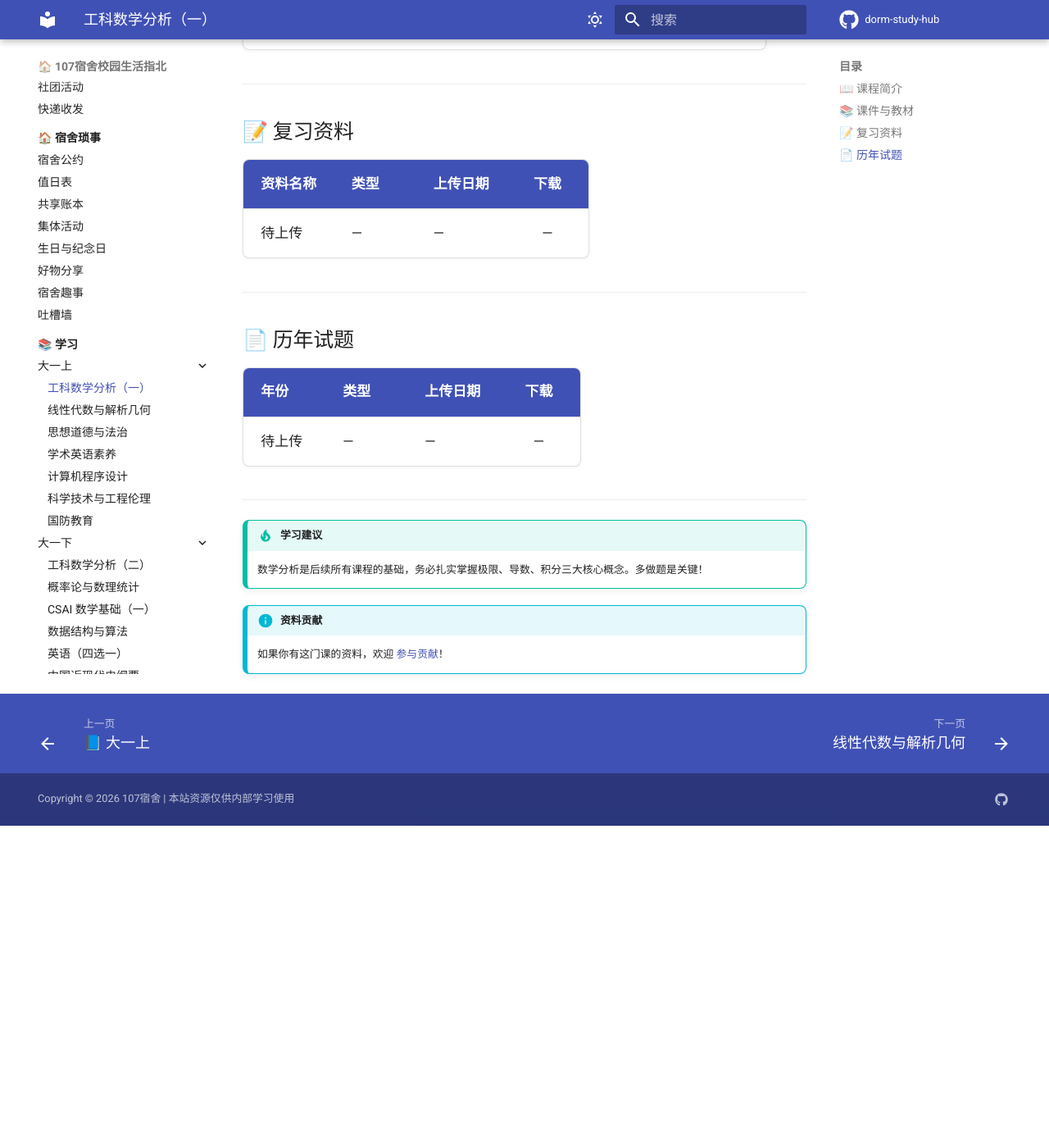
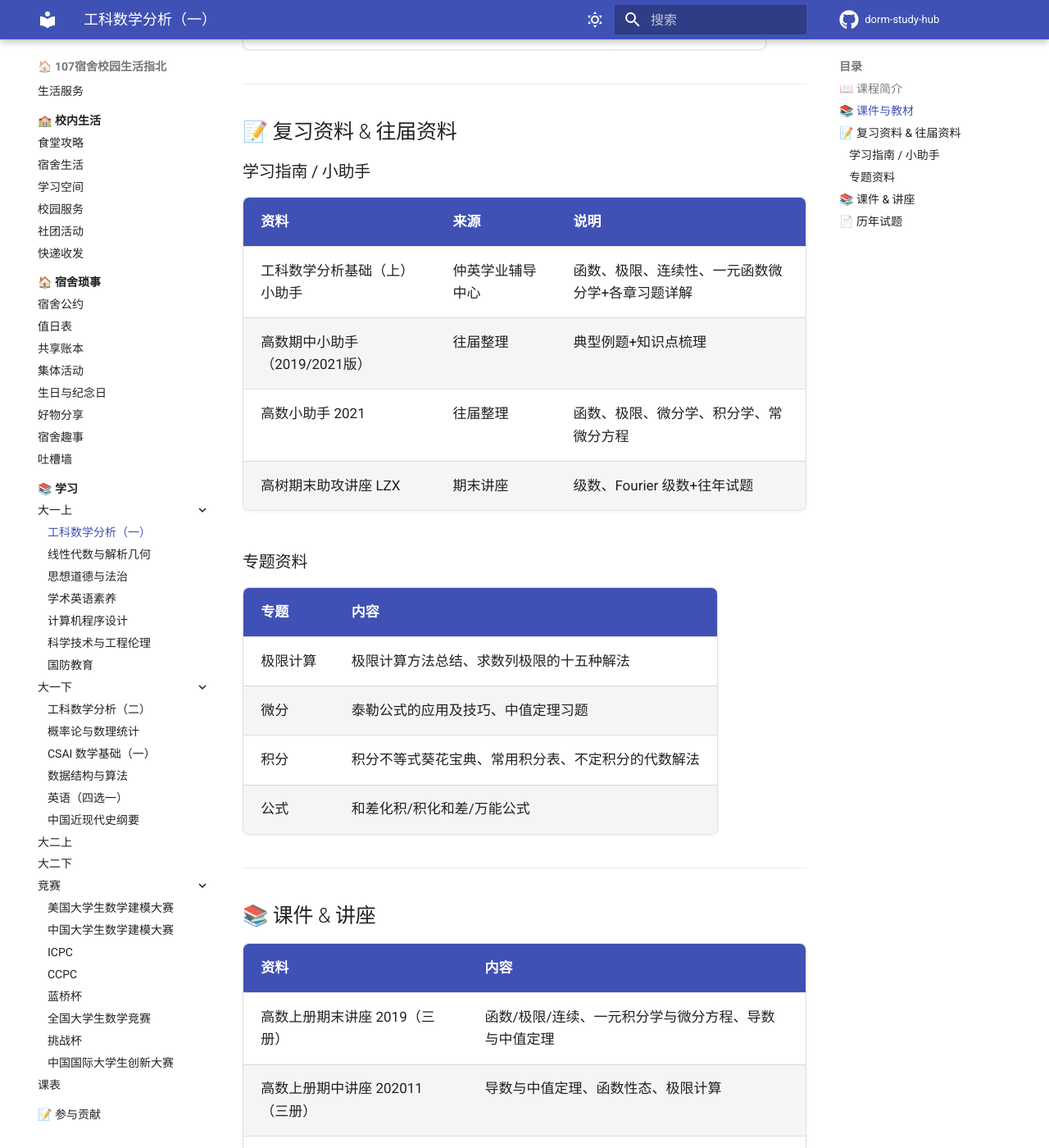
Before and after one commit to chengjiawei-cell/dorm-study-hub, an MkDocs documentation site: the page built from docs/学习/大一上/工科数学分析（一）.md, in a window 1280 px wide and 1400 px high, scrolled down 800 px. Shown: the whole window at 82% size. Built offline with MkDocs 1.6.1 and Material for MkDocs 9.7.7, drawn with Linux system fonts in a browser that asks for light colours; comment, search, counter and statistics services are not loaded; before the commit the page ends 1807 px from its top, so only the background shows below that; some of the changed text lies outside the part shown.

```diff
--- a/docs/学习/大一上/工科数学分析（一）.md
+++ b/docs/学习/大一上/工科数学分析（一）.md
@@ -21,19 +21,46 @@
 
 ---
 
-## 📝 复习资料
+## 📝 复习资料 & 往届资料
 
-| 资料名称 | 类型 | 上传日期 | 下载 |
-|---------|------|---------|:--:|
-| 待上传 | — | — | — |
+### 学习指南 / 小助手
+
+| 资料 | 来源 | 说明 |
+|------|------|------|
+| 工科数学分析基础（上）小助手 | 仲英学业辅导中心 | 函数、极限、连续性、一元函数微分学+各章习题详解 |
+| 高数期中小助手（2019/2021版） | 往届整理 | 典型例题+知识点梳理 |
+| 高数小助手 2021 | 往届整理 | 函数、极限、微分学、积分学、常微分方程 |
+| 高树期末助攻讲座 LZX | 期末讲座 | 级数、Fourier 级数+往年试题 |
+
+### 专题资料
+
+| 专题 | 内容 |
+|------|------|
+| 极限计算 | 极限计算方法总结、求数列极限的十五种解法 |
+| 微分 | 泰勒公式的应用及技巧、中值定理习题 |
+| 积分 | 积分不等式葵花宝典、常用积分表、不定积分的代数解法 |
+| 公式 | 和差化积/积化和差/万能公式 |
+
+---
+
+## 📚 课件 & 讲座
+
+| 资料 | 内容 |
+|------|------|
+| 高数上册期末讲座 2019（三册） | 函数/极限/连续、一元积分学与微分方程、导数与中值定理 |
+| 高数上册期中讲座 202011（三册） | 导数与中值定理、函数性态、极限计算 |
+| 高数上册期末复习习题课 2019 | 定积分、不定积分、综合题、往年考题 |
+| 中值定理证明题讲座（2014） | 微分中值定理专题 |
 
 ---
 
 ## 📄 历年试题
 
-| 年份 | 类型 | 上传日期 | 下载 |
-|------|------|---------|:--:|
-| 待上传 | — | — | — |
+| 年份 | 类型 | 说明 |
+|------|------|------|
+| 2005-2014 | 期末真题 | 2005-2011 附完整答案 |
+| 2010-2018 | 期中真题 | 彭康学辅导团整理，含选择/填空/解答 |
+| [下载 AI 学组资料](../../assets/工科数学分析/【2025AI学组】【工科数学分析基础】.pdf) | AI 学组 | 综合复习资料 |
 
 ---
 
```
Also changed, not shown: docs/学习/大一上/科学技术与工程伦理.md (+15 -1 lines), docs/学习/大一上/线性代数与解析几何.md (+20 -6 lines), docs/学习/大一上/计算机程序设计.md (+25 -0 lines), docs/学习/大一下/工科数学分析（二）.md (+21 -7 lines).
